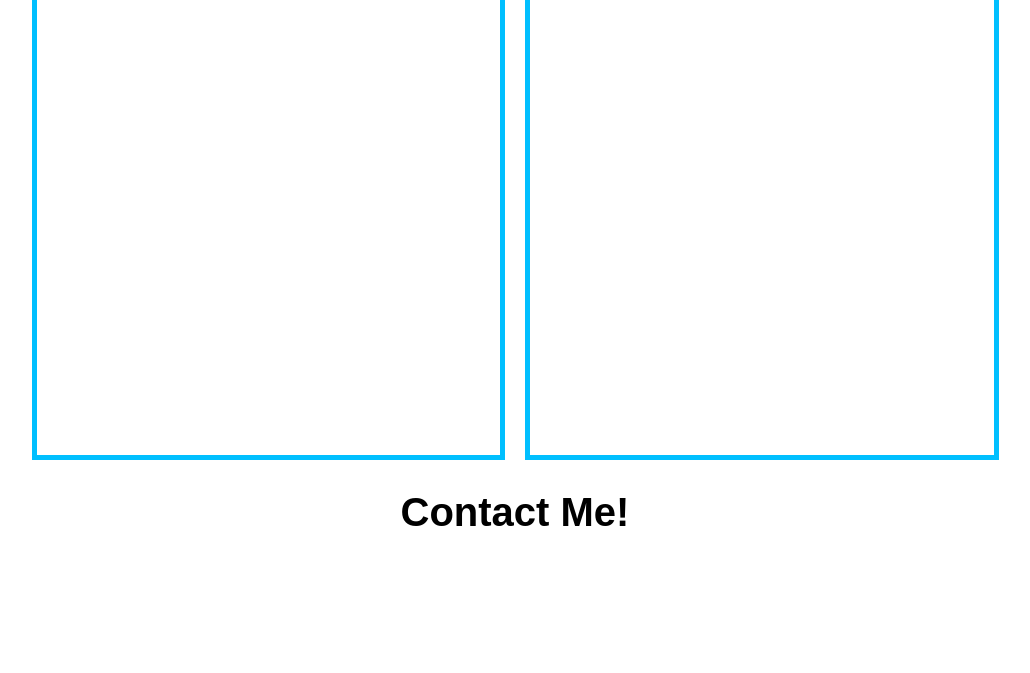
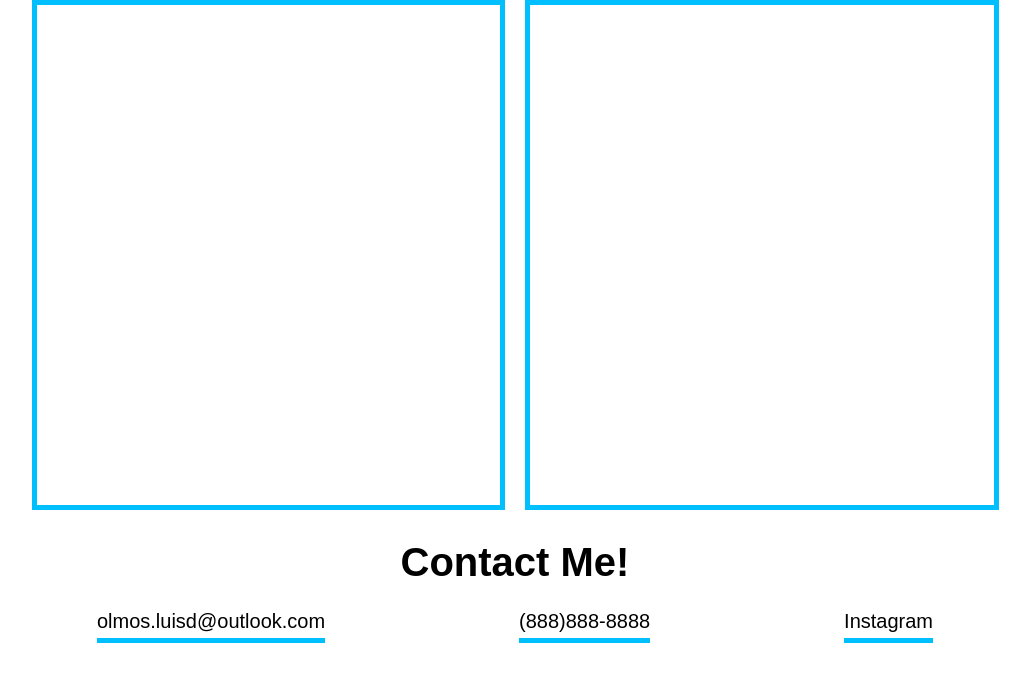
Before and after one commit to cazthetraveler/Luis-Olmos-Portfolio, a plain HTML site: page index.html in a window 1280 px wide. Shown: the part 2114-2787 px from the top of the page, without its empty margins (250-1280 px from the left). Before the commit the page ends 2679 px from the top, so only its background shows below. Drawn offline with Linux system fonts and the light colour scheme.

Commit message:
added contact section contents

```diff
--- a/index.html
+++ b/index.html
@@ -62,8 +62,15 @@
 
         <section id="contact">
             <h3>Contact Me!</h3>
+            <div class="contact-info">
+                <p>olmos.luisd@outlook.com</p>
+                <p>(888)888-8888</p>
+                <p><a href="https://instagram.com/olmos.luisd?utm_source=qr&igshid=NGExMml2YTkyZg%3D%3D">Instagram</a></p>
+            </div>
         </section>
     </main>
 
+    <footer></footer>
+
 </body>
 </html>
--- a/reset.css
+++ b/reset.css
@@ -3,3 +3,7 @@
     padding:0;
     font-family: sans-serif;
 }
+
+a {
+    text-decoration: none;
+}
--- a/styles.css
+++ b/styles.css
@@ -10,7 +10,6 @@ nav {
 }
 
 nav a {
-    text-decoration: none;
     color: darkslategray;
     width: 100%;
     text-align: center;
@@ -107,6 +106,20 @@ h4 {
     object-position: 50% 0%;
 }
 
+.contact-info {
+    display: flex;
+    justify-content: space-around;
+}
+
+.contact-info a {
+    color: black;
+}
+
+.contact-info p {
+    padding-bottom: 5px;
+    border-bottom: 5px solid deepskyblue;
+}
+
 .main {
     width: 95%;
 }
@@ -114,6 +127,7 @@ h4 {
 h3 {
     text-align: center;
     font-size: 40px;
+    margin-bottom: 25px;
 }
 
 p {
```
